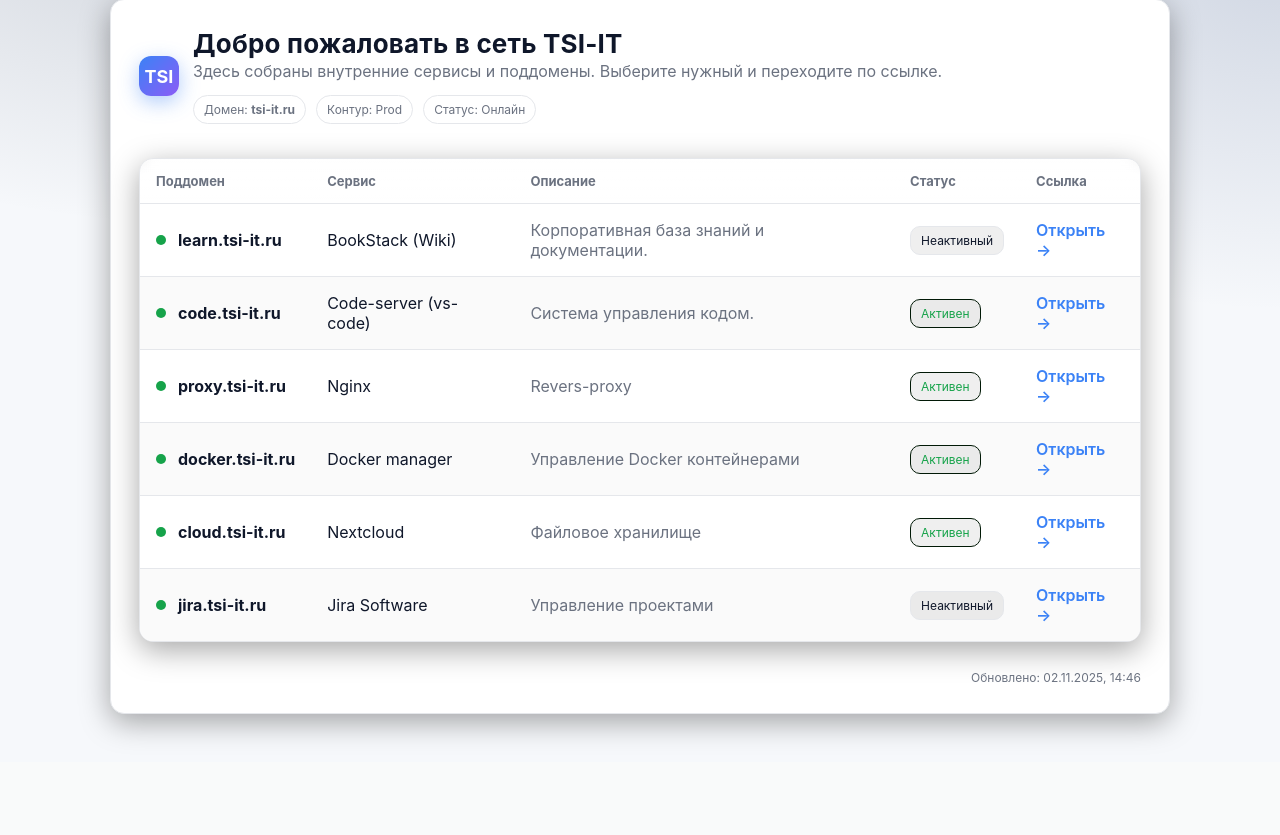
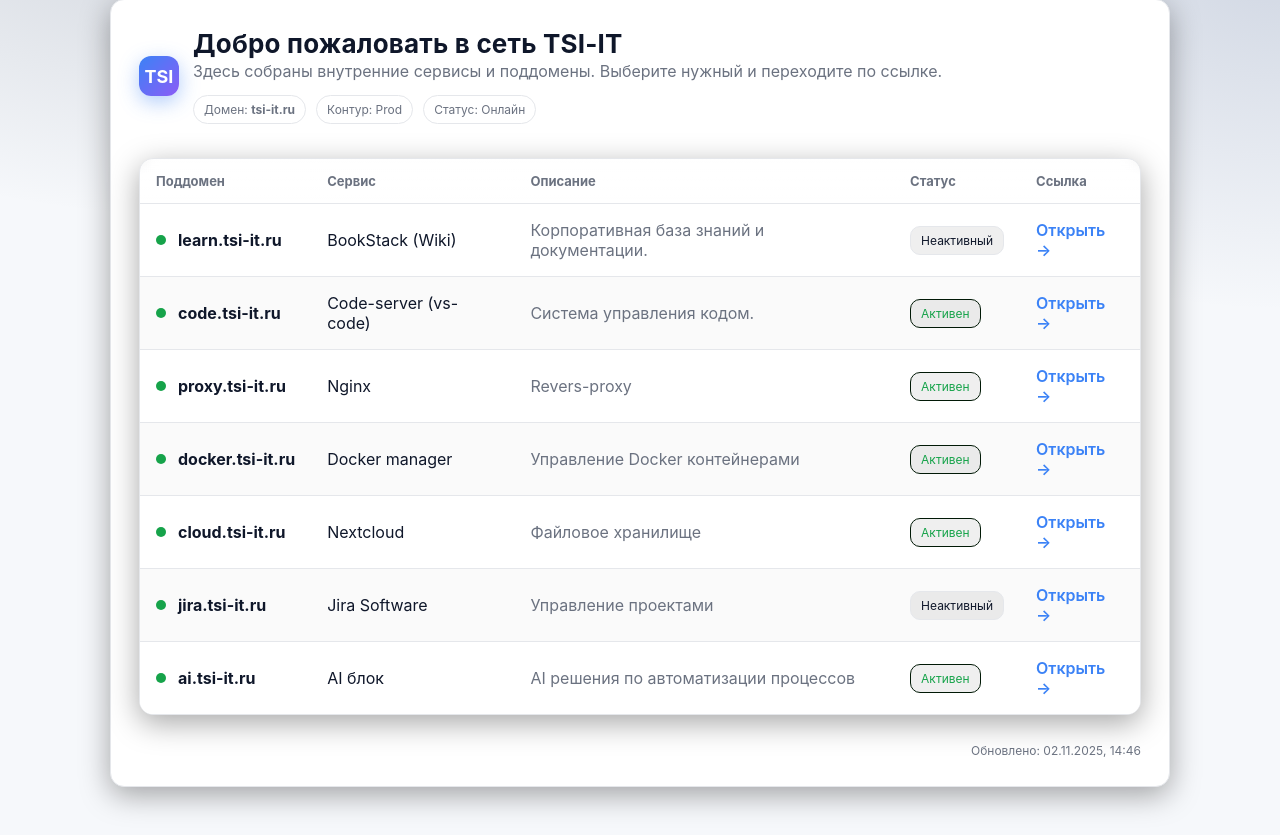
Before and after one commit to Kirill-Romanov-IT/tsi_info_portal, a Flask app: page / in a window 1280 px wide. Shown: the part 49-884 px from the top of the page. Before the commit the page ends 789 px from the top, so only its background shows below. Run offline with Flask 3, Linux system fonts and the light colour scheme.

Commit message:
add 7 stroke

```diff
--- a/templates/index.html
+++ b/templates/index.html
@@ -286,6 +286,24 @@
               <td data-label="Ссылка"><a class="link" href="https://jira.tsi-it.ru" target="_blank" rel="noopener">Открыть →</a></td>
             </tr>
 
+            <!-- ▶️ Строка 7 -->
+            <tr>
+              <td data-label="Поддомен">
+                <div class="host">
+                  <svg width="10" height="10" viewBox="0 0 10 10" aria-hidden="true">
+                    <circle cx="5" cy="5" r="5" fill="currentColor" style="color: var(--ok)"></circle>
+                  </svg>
+                  <strong>ai.tsi-it.ru</strong>
+                </div>
+              </td>
+              <td data-label="Сервис">AI блок</td>
+              <td data-label="Описание"><span class="desc">AI решения по автоматизации процессов</span></td>
+              <td data-label="Статус"><span class="badge ok">Активен</span></td>
+              <td data-label="Ссылка"><a class="link" href="https://jira.tsi-it.ru" target="_blank" rel="noopener">Открыть →</a></td>
+            </tr>
+
+
+
             <!-- Шаблон для добавления новых строк:
             <tr>
               <td data-label="Поддомен"><div class="host"><svg .../><strong>chat.tsi-it.ru</strong></div></td>
```
